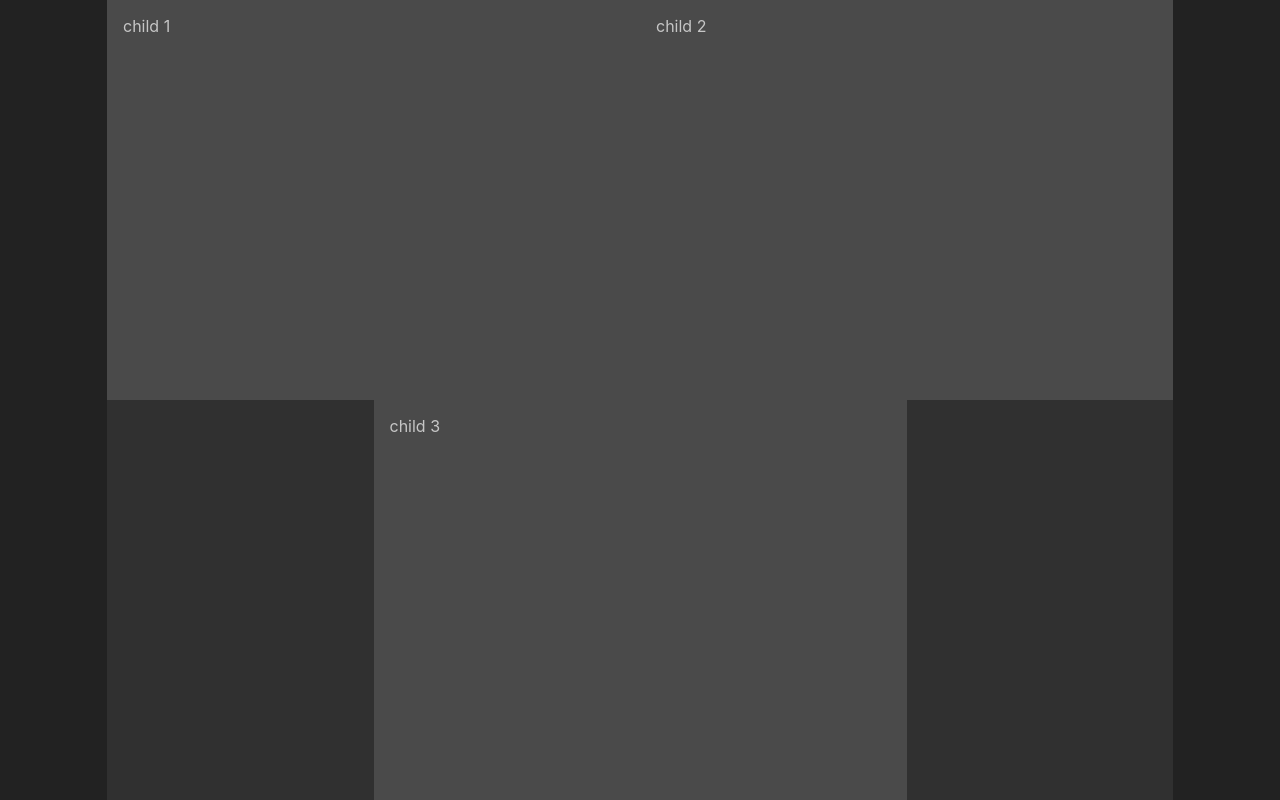
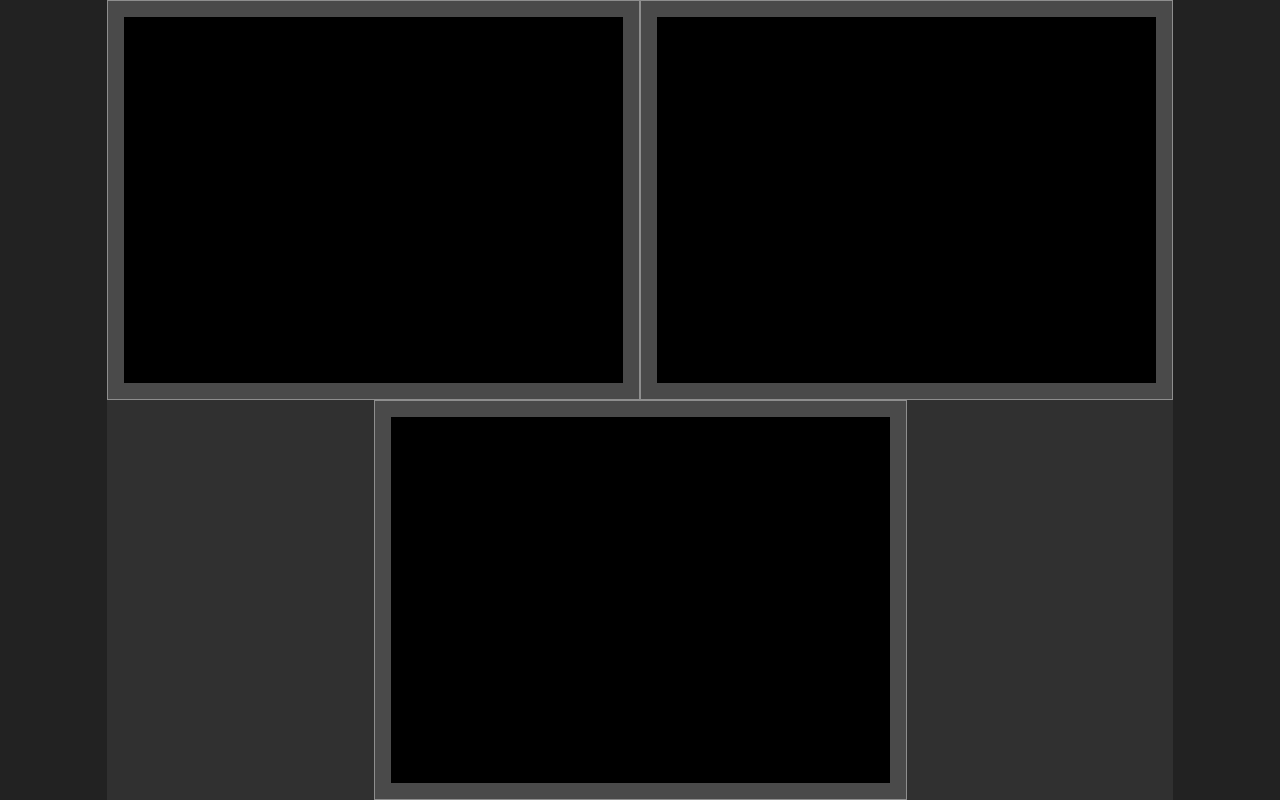
Before and after one commit to DavideDeFeudis/video-gallery, a React (Create React App) app: page / in a window 1280 px wide. Built offline with nearby package versions, Linux system fonts and the light colour scheme.

Commit message:
Add video elements

```diff
--- a/src/App.css
+++ b/src/App.css
@@ -1,3 +1,9 @@
 .app {
     height: 100vh;
 }
+
+video.child {
+    width: 100%;
+    height: 100%;
+    background-color: black;
+}
--- a/src/App.tsx
+++ b/src/App.tsx
@@ -3,19 +3,19 @@ import "./App.css";
 import { VideoGallery } from "./components/VideoGallery/VideoGallery";
 
 const App = () => {
-    const [children, setChildren] = useState<number[]>([]);
+    const [children, setChildren] = useState<number[]>([0, 1, 2]);
 
-    useEffect(() => {
-        for (let i = 0; i < 3; i++) {
-            setChildren((prev) => [...prev, i + 1]);
-        }
-    }, []);
+    // useEffect(() => {
+    //     for (let i = 0; i < 3; i++) {
+    //         setChildren((prev) => [...prev, i + 1]);
+    //     }
+    // }, []);
 
     return (
         <div className="app">
             <VideoGallery tileAspectRatio={4 / 3} tilePadding={"1rem"}>
                 {children.map((item) => (
-                    <div key={item}>child {item}</div>
+                    <video className="child" key={item}></video>
                 ))}
             </VideoGallery>
         </div>
--- a/src/components/VideoGallery/VideoGallery.css
+++ b/src/components/VideoGallery/VideoGallery.css
@@ -14,6 +14,7 @@
     background-color: rgb(48, 48, 48);
 }
 
-.child {
+.child-wrapper {
     background-color: rgb(74, 74, 74);
+    border: 1px solid rgb(142, 142, 142);
 }
--- a/src/components/VideoGallery/VideoGallery.tsx
+++ b/src/components/VideoGallery/VideoGallery.tsx
@@ -59,10 +59,6 @@ export const VideoGallery: React.FC<Props> = ({ children, tileAspectRatio, tileP
 
     useLayoutEffect(() => {
         const { width: tileWidth, height: tileHeight, cols } = calculateLayout(width, height, childrenCount, tileAspectRatio);
-        console.log("childrenCount:", childrenCount);
-        console.log("tileWidth:", tileWidth);
-        console.log("tileHeight:", tileHeight);
-        console.log("cols:", cols);
         galleryRef.current.style.setProperty("--width", tileWidth + "px");
         galleryRef.current.style.setProperty("--cols", cols + "");
 
@@ -85,7 +81,7 @@ export const VideoGallery: React.FC<Props> = ({ children, tileAspectRatio, tileP
         <div className="wrapper" ref={wrapperRef}>
             <div className="video-gallery" ref={galleryRef}>
                 {children.map((child: React.ReactChild, i: number) => (
-                    <div className="child" key={i} style={childStyle}>
+                    <div className="child-wrapper" key={i} style={childStyle}>
                         {child}
                     </div>
                 ))}
```
